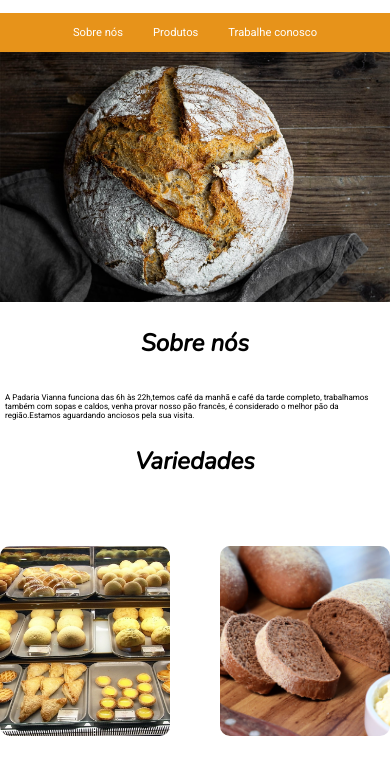
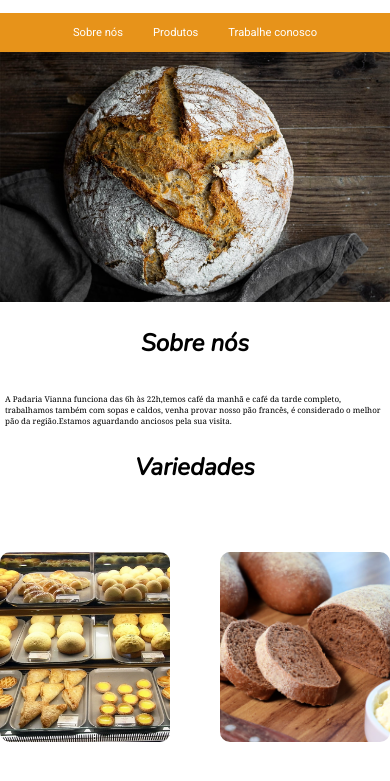
Before and after one commit to FabioVianna10/Site-Padaria-Vianna, a plain HTML site: page index.html in a window 390 px wide. Shown: the part 137-918 px from the top of the page. Drawn offline with nearby package versions, Linux system fonts and the light colour scheme.

Commit message:
atualizando paragrafo

```diff
--- a/style.css
+++ b/style.css
@@ -114,6 +114,9 @@ width: 100%;
 
 #descricao{
     margin-top: 15px;
+    font-size: 0.8em;
+    font-weight: 300;
+    font-family: Georgia, 'Times New Roman', Times, serif;
 
 
 }
@@ -323,6 +326,14 @@ width: 100%;
 
 }
 
+#descricao{
+    margin-top: 15px;
+    font-size: 0.7em;
+    font-weight: 300;
+    font-family: Georgia, 'Times New Roman', Times, serif;
+
+
+}
 
 h2{
 
@@ -534,6 +545,14 @@ width: 100%;
 
 }
 
+#descricao{
+    margin-top: 15px;
+    font-size: 0.7em;
+    font-weight: 300;
+    font-family: Georgia, 'Times New Roman', Times, serif;
+
+
+}
 
 h2{
 
@@ -744,6 +763,14 @@ h2:hover{
     }
 
 
+#descricao{
+    margin-top: 15px;
+    font-size: 0.6em;
+    font-weight: 300;
+    font-family: Georgia, 'Times New Roman', Times, serif;
+
+
+}
     h2{
 
         text-align: center;
@@ -953,6 +980,14 @@ h2:hover{
     }
 
 
+#descricao{
+    margin-top: 15px;
+    font-size: 0.5em;
+    font-weight: 300;
+    font-family: Georgia, 'Times New Roman', Times, serif;
+
+
+}
     h2{
 
         text-align: center;
```
